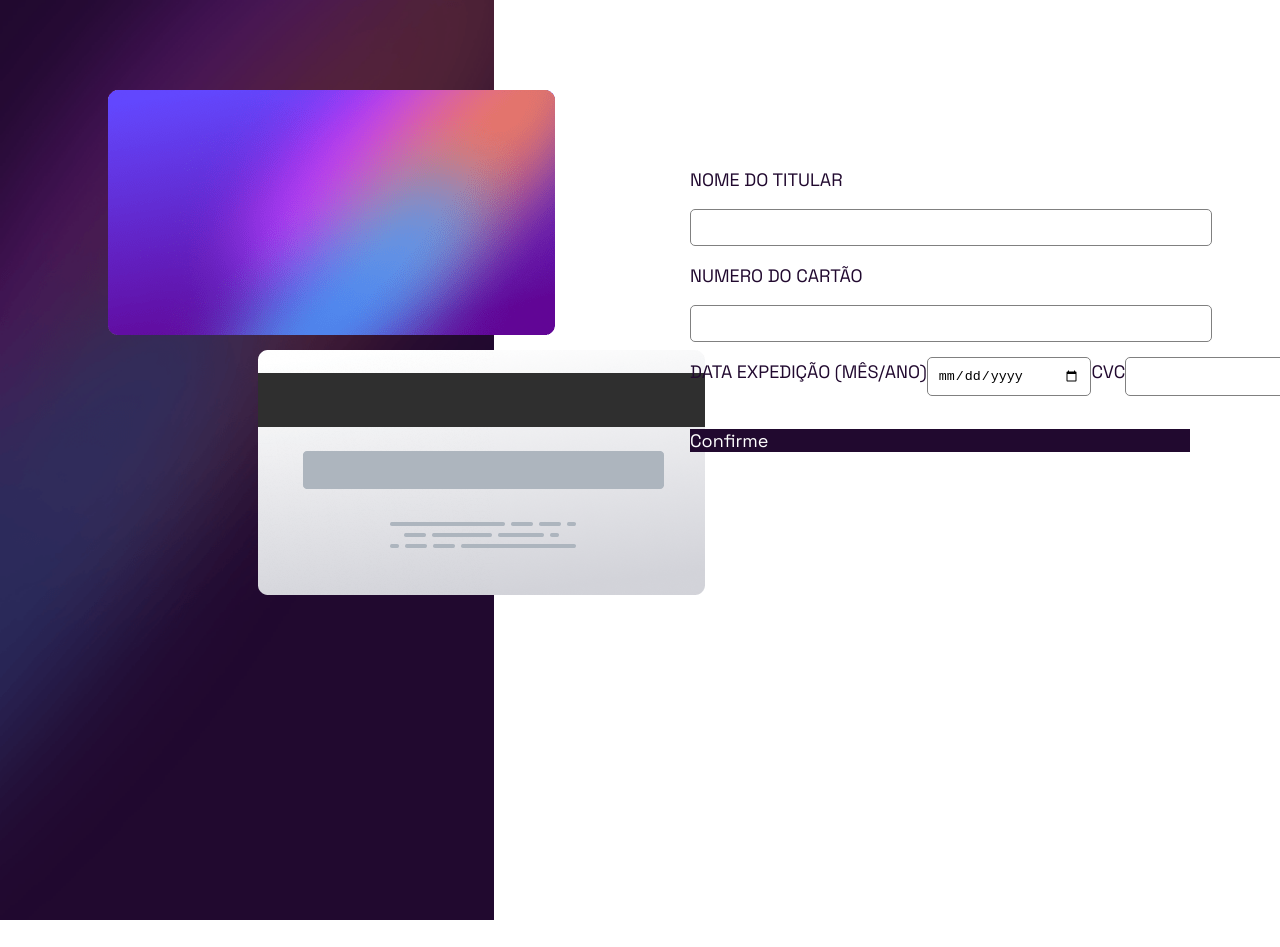
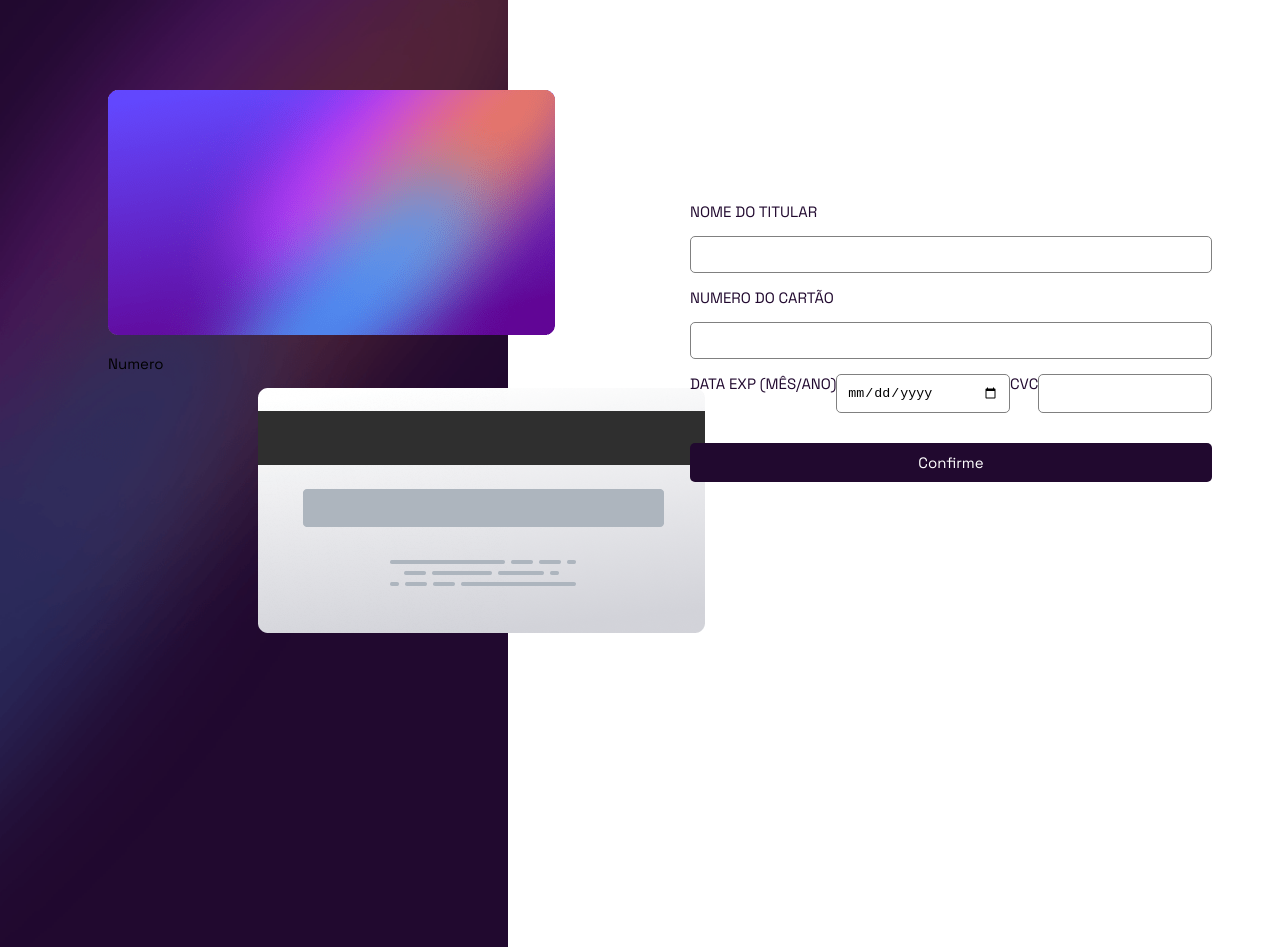
Before and after one commit to Douglaslima93/formulario-de-detalhes-do-cartao-interativo, a plain HTML site: page index.html in a window 1280 px wide. Before the commit the page ends 920 px from the top, so only its background shows below. Drawn offline with Linux system fonts and the light colour scheme.

Commit message:
alteração estilo, inclusão script.js

```diff
--- a/estilo.css
+++ b/estilo.css
@@ -3,13 +3,14 @@ body{
     background-image: url("bg-main-desktop.png");
     background-repeat: no-repeat;
     font-family: 'Space Grotesk', sans-serif;
-    font-size: 18px;
+    font-size: 15px;
     overflow: hidden;
 }
 
 .containerf{
     margin-left: 100px;
     margin-top: 90px;
+
 }
 
 .containerv{
@@ -19,7 +20,7 @@ body{
 
 .containerd{
     color: hsl(278, 68%, 11%);
-    width: 600px;
+    width: 522px;
     margin-left: 50%;
     position: relative;
     top:-450px;
@@ -37,6 +38,7 @@ body{
     display: flex;
     flex-wrap: wrap;
     flex-direction: row;
+
 }
 
 .containerd #data{
@@ -54,10 +56,11 @@ body{
 }
 
 #confirme{
-    text-align: left;
-    border: 20px 20px;
+    text-align: center;
+    border-radius: 5px;
     background-color: hsl(278, 68%, 11%) ;
     color:white;
     cursor: pointer;
-    width: 500px;
+    width: 502px;
+    padding: 10px;
 }
--- a/index.html
+++ b/index.html
@@ -6,6 +6,7 @@
     <meta name="viewport" content="width=device-width, initial-scale=1.0">
     <title>Cartão Interativo</title>
     <link rel="stylesheet" href="estilo.css">
+    <script src="./scripts.js"></script>
     <style>
         @import url('https://fonts.googleapis.com/css2?family=Space+Grotesk&display=swap');
       </style>
@@ -14,6 +15,8 @@
 <body>
     <div id="frente" class="containerf">
         <img src="bg-card-front.png">
+        <p id="num">Numero</p>
+
     </div>
 
     <div id="verso" class="containerv">
@@ -24,14 +27,14 @@
     <div id="dados" class="containerd">
 
         <p>NOME DO TITULAR</p>
-    <input type="text" id="texto" placeholder="">
+    <input type="text" id="texto" onclick="insert('')">
 
         <P>NUMERO DO CARTÃO</P>
-    <input type="text" id="texto" placeholder="">
+    <input type="text" id="texto">
 
         <div id="ladoalado">
-        <P>DATA EXPEDIÇÃO (MÊS/ANO)</P>
-        <input type="date" id="data" placeholder="">
+        <P>DATA EXP (MÊS/ANO)</P>
+        <input type="date" id="data">
 
         <P>CVC</P>
         <input type="number" id="data" placeholder="">
--- /dev/null
+++ b/scripts.js
@@ -0,0 +1,4 @@
+
+function insert(texto){
+    document.getElementById('texto').innerHTML;
+}
```
